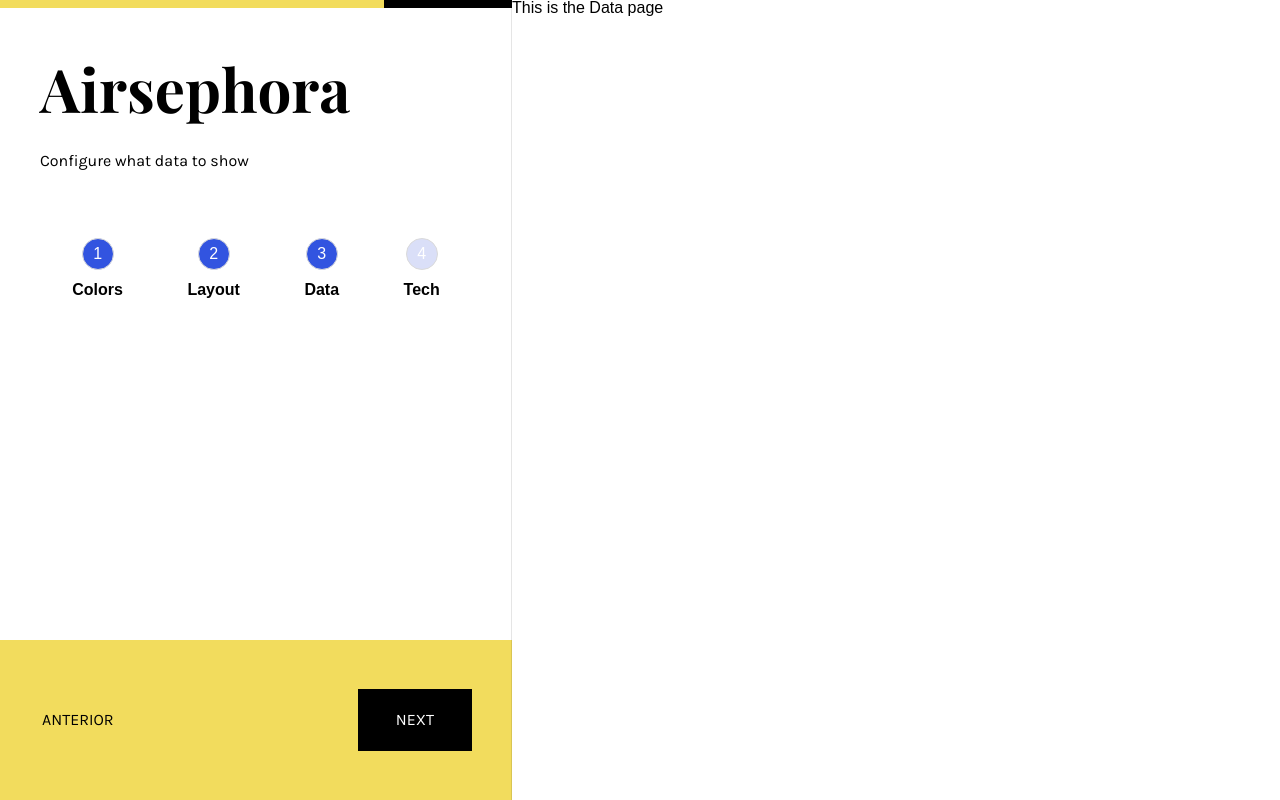
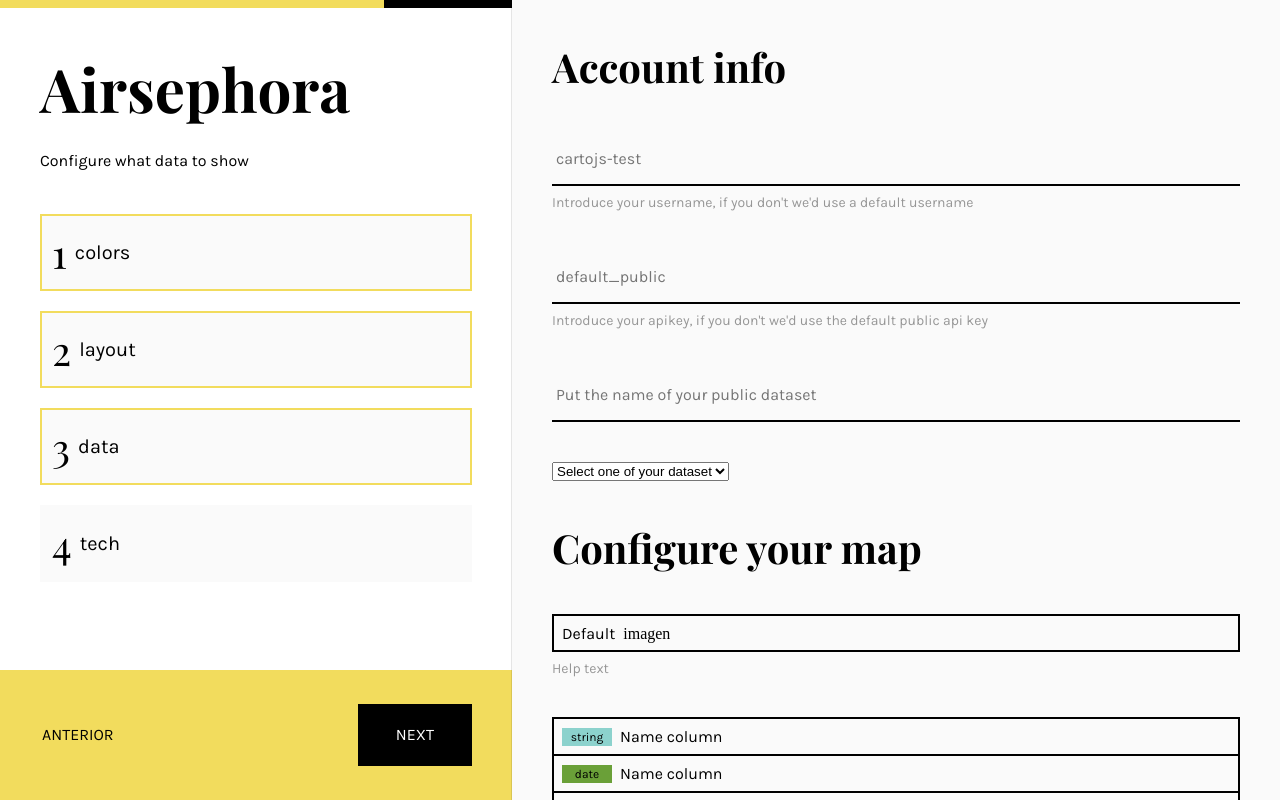
Before and after one commit to CartoDB/shuttle, a Vue app: page /data in a window 1280 px wide. Built offline with nearby package versions, Linux system fonts and the light colour scheme.

Commit message:
add data part

```diff
--- a/public/index.html
+++ b/public/index.html
@@ -55,9 +55,6 @@
         border-spacing: 0;
       }
 
-      body {
-        font-family: 'Montserrat', sans-serif;
-      }
 
       * {
 
--- a/src/App.vue
+++ b/src/App.vue
@@ -104,7 +104,7 @@
     flex: 1;
   }
   .header-actions {
-    height: 160px;
+    height: 130px;
     background: #F2DC5D;
     padding: 40px;
     display: flex;
--- a/src/components/Progress.vue
+++ b/src/components/Progress.vue
@@ -1,14 +1,14 @@
 <template>
-<div class="step-wrapper">
-  <div class="step" v-for="(step, i) in steps" :key="i" @click="goTo(step)">
-    <div class="step-number" :class="{ 'step-number--active' : (i <=index ) }" >
+<ul class="step-wrapper">
+  <li class="step" :class="{ 'step-number--active' : (i <=index ) }" v-for="(step, i) in steps" :key="i" @click="goTo(step)">
+    <div class="step-number"  >
       {{ i + 1 }}
     </div>
     <div class="step-name">
       {{ step }}
     </div>
-  </div>
-</div>
+  </li>
+</ul>
 </template>
 
 <script>
@@ -31,43 +31,40 @@
     goTo: function (step) {
       this.$router.push({ name: step });
     }
-  }
+  },
+
 }
 </script>
 
 <style scoped>
 .step-wrapper {
-  display: flex;
-  justify-content: space-around;
-  padding: 24px 0;
 }
 
 .step {
   display: flex;
-  flex-direction: column;
+  cursor: pointer;
+  margin-bottom: 20px;
+  background:rgba(0, 0, 0, 0.02);
+  padding: 10px;
   align-items: center;
-  cursor: pointer;
+  border: 2px solid transparent;
 }
-
+.step:last-child {
+  margin-bottom: 0;
+}
 .step-name {
-  text-transform: capitalize;
-  font-weight: bold;
-  margin-top: 12px;
+  font: 20px 'Karla';
 }
 
 .step-number {
-  width: 32px;
-  height: 32px;
-  border-radius: 50%;
-  display: flex;
-  align-items: center;
-  justify-content: center;
-  background-color:#dadff8;
-  color: white;
-  border: 1px solid #dadada;
+  font:  40px 'Playfair Display';
+  margin-right: 8px;
 }
 
 .step-number--active {
-  background-color: #3254e0;
+  border: 2px solid #F2DC5D;
+}
+.step-number--fill {
+  border: 2px solid #7CB4B8;
 }
 </style>
--- a/src/components/ProgressBar.vue
+++ b/src/components/ProgressBar.vue
@@ -24,6 +24,6 @@
 .progressBar {
   height: 8px;
   background-color: #F2DC5D;
-  transition: width 0.2s linear;
+  transition: all 0.2s cubic-bezier(0.4, 0.0, 0.2, 1);
 }
 </style>
--- a/src/views/Colors.vue
+++ b/src/views/Colors.vue
@@ -82,21 +82,21 @@
 
 .color-label {
   color: white;
-  text-shadow: 0 0 4px #2f2f2f;
+  text-shadow: 1px 1px 0 rgba(0, 0, 0, 0.10  );
 }
 
 .color-type {
-  font-size: 12px;
-  margin-bottom: 4px;
+  font: 400 16px/24px Karla;
+  margin-bottom: 8px;
+  opacity: .6;
 }
 
 .color-value {
-  font-size: 24px;
-  font-weight: bold;
+  font-weight: 700;
+  font-size: 36px;
   /* Input style removal */
   background: none;
   border: none;
-  text-align: center;
   outline: none;
 }
 
@@ -108,9 +108,8 @@
   flex: 1;
   display: flex;
   flex-direction: column;
-  align-items: center;
-  justify-content: flex-end;
-  padding-bottom: 52px;
-  transition: background-color 0.2s linear;
+  justify-content: center;
+  transition: all 0.2s cubic-bezier(0.4, 0.0, 0.2, 1);
+  padding-left: 40px;
 }
 </style>
--- a/src/views/Data.vue
+++ b/src/views/Data.vue
@@ -1,5 +1,176 @@
 <template>
-  <div>
-    <h1>This is the Data page</h1>
+  <div class="inner">
+    <div class="data-container">
+      <h2 class="data-title">Account info</h2>
+      <label class="data-item">
+        <input type="text" placeholder="cartojs-test" />
+        <p>Introduce your username, if you don't we'd use a default username</p>
+      </label>
+      <label class="data-item">
+        <input type="text" placeholder="default_public" />
+        <p>Introduce your apikey, if you don't we'd use the default public api key</p>
+      </label>
+      <label class="data-item">
+        <input type="text" placeholder="Put the name of your public dataset" />
+      </label>
+      <label class="data-item">
+        <select>
+          <option value="" disabled selected>Select one of your dataset</option>
+          <option>Saab</option>
+          <option>Mercedes</option>
+          <option>Audi</option>
+        </select>
+      </label>
+
+      <h2 class="data-title">Configure your map</h2>
+
+
+      <label class="data-item">
+        <ul class="data-itemList">
+          <li class="data-itemListItem">
+              <h2>Default</h2>
+              <span>imagen</span>
+          </li>
+          <li class="data-itemListItem">
+              <h2>Category</h2>
+              <span>imagen</span>
+          </li>
+          <li class="data-itemListItem">
+              <h2>Bubble Map</h2>
+              <span>imagen</span>
+          </li>
+          <li class="data-itemListItem">
+              <h2>Gradient color</h2>
+              <span>imagen</span>
+          </li>
+          <li class="data-itemListItem">
+              <h2>Animated</h2>
+              <span>imagen</span>
+          </li>
+        </ul>
+
+        <p>Help text</p>
+      </label>
+      <label class="data-item">
+        <ul class="data-itemList" style="height: 100%;">
+          <li class="data-itemListItem">
+              <span class="data-tag" data-value="string">string</span> <h2>Name column</h2>
+          </li>
+          <li class="data-itemListItem">
+              <span class="data-tag" data-value="date">date</span> <h2>Name column</h2>
+          </li>
+          <li class="data-itemListItem">
+              <span class="data-tag" data-value="number">number</span> <h2>Name column</h2>
+          </li>
+          <li class="data-itemListItem">
+              <span class="data-tag" data-value="boolean">boolean</span> <h2>Name column</h2>
+          </li>
+        </ul>
+        <p>Maybe you don't see all the columns you were expecting to see. If this happens it's because the type of map you chose in the previous step doesn't allow the interactaction with this map</p>
+      </label>
+      <label class="data-item">
+        <ul class="data-itemList">
+          <li class="data-itemListItem">
+              <h2>Burg</h2>
+              <div class="ramp-color">
+                <span style="background: #ffc6c4"></span>
+                <span style="background: #672044"></span>
+              </div>
+          </li>
+          <li class="data-itemListItem">
+              <h2>Burg</h2>
+              <div class="ramp-color">
+                <span style="background: #ffc6c4"></span>
+                <span style="background: #cc607d"></span>
+                <span style="background: #672044"></span>
+              </div>
+          </li>
+        </ul>
+        <p>Maybe you don't see all the columns you were expecting to see. If this happens it's because the type of map you chose in the previous step doesn't allow the interactaction with this map</p>
+      </label>
+
+    </div>
   </div>
+
 </template>
+
+
+<style scoped>
+  .data-title {
+    margin-bottom: 40px;
+    font: 700 40px 'Playfair Display';
+  }
+  .data-container {
+    padding: 40px;
+    height: 100vh;
+    overflow: scroll;
+  }
+  .data-item {
+    margin-bottom: 40px;
+    display: block;
+  }
+  .data-item p {
+    font: 14px 'Karla';
+    color: rgba(0, 0, 0, 0.4);
+  }
+  .data-item input[type="text"] {
+    display: block;
+    border: 0;
+    border-bottom: 2px solid #000;
+    width: 100%;
+    padding: 16px 4px;
+    background: none;
+    font: 16px 'Karla';
+    margin-bottom: 8px;
+    transition: all 0.2s cubic-bezier(0.4, 0.0, 0.2, 1);
+  }
+  .data-item input[type="text"]:focus {
+    outline: none;
+    background: #F2DC5D;
+    color: #000;
+    border-bottom: 2px solid #F2DC5D;
+  }
+  .data-itemList {
+    border: 2px solid #000;
+    height: 38px;
+    overflow: hidden;
+    margin-bottom: 8px;
+  }
+  .data-itemList:hover {
+    background: #F2DC5D;
+    border: 2px solid #F2DC5D;
+  }
+  .data-itemListItem {
+    padding: 8px;
+    display: flex;
+    align-items: center;
+    border-bottom: 2px solid #000;
+  }
+  .data-itemListItem:last-child {
+    border: 0;
+  }
+
+  .data-itemListItem h2 {
+    font: 16px 'Karla';
+    margin-right: 8px;
+  }
+  .data-tag {
+    font: 12px 'Karla';
+    padding: 2px 4px;
+    margin-right: 8px;
+    min-width: 50px;
+    text-align: center;
+  }
+  .data-tag[data-value="string"] {
+    background: #8CD2CD;
+  }
+  .data-tag[data-value="date"] {
+    background: #6AA038;
+  }
+  .data-tag[data-value="number"] {
+    background: #ff5500;
+  }
+  .data-tag[data-value="boolean"] {
+    background: #F8C21C;
+  }
+</style>
```
